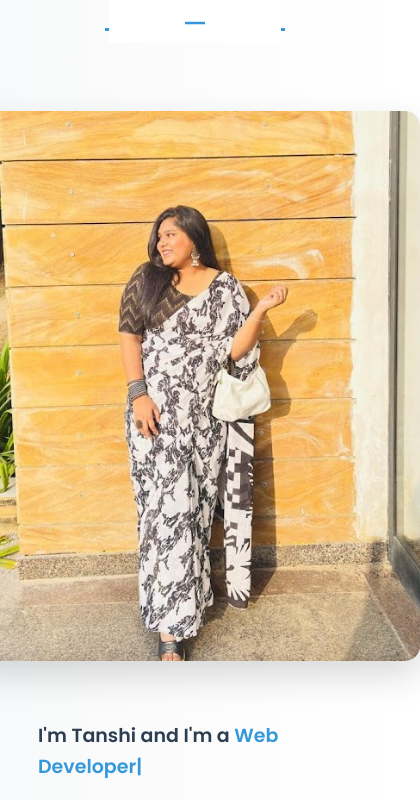
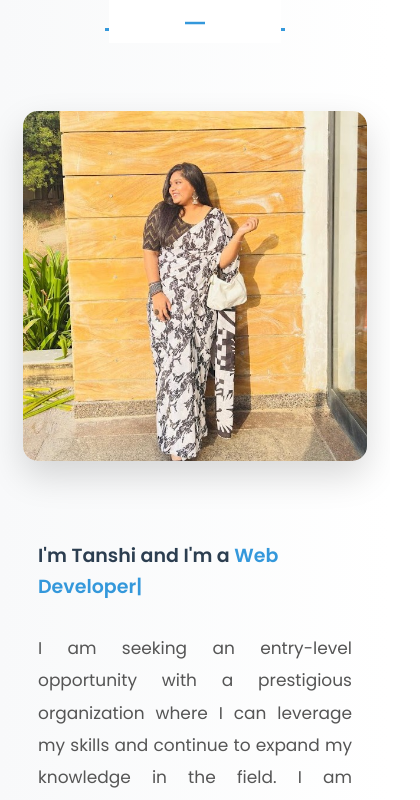
Before and after one commit to tanshi2003/Portfolio, a React (Create React App) app: page / in a window 390 px wide. Shown: the part 960-1760 px from the top of the page, 420 px wide, since content can reach past the window. Built offline with nearby package versions, Linux system fonts and the light colour scheme.

Commit message:
responsive

```diff
--- a/src/App.css
+++ b/src/App.css
@@ -79,13 +79,14 @@ section{
     flex-wrap: wrap;
     align-items: center;
     justify-content: space-between;
+    gap: 2rem;
 }
 section .title{
     position: relative;
     text-align: center;
-    font-size: 40px;
+    font-size: clamp(2.5rem, 5vw, 4rem);
     font-weight: 500;
-    margin-bottom: 60px;
+    margin-bottom: 3rem;
     padding-bottom: 20px;
     font-family: 'Ubuntu', sans-serif;
 }
@@ -158,6 +159,11 @@ section .title::after{
 .navbar.sticky .logo a,
 .navbar.sticky .logo a span {
     color: #fff;
+}
+
+.navbar .menu {
+    display: flex;
+    align-items: center;
 }
 
 .navbar .menu li {
@@ -284,6 +290,7 @@ section .title::after{
 
 .home .home-content .text-3 span {
     background: linear-gradient(135deg, #041d3d, #aef7a9, crimson);
+    background-clip: text;
     -webkit-background-clip: text;
     -webkit-text-fill-color: transparent;
 }
@@ -478,8 +485,10 @@ section .title::after{
 }
 
 .services .serv-content {
-    display: grid;
-    grid-template-columns: repeat(3, 1fr);
+    display: flex;
+    flex-direction: row;
+    justify-content: center;
+    flex-wrap: wrap;
     gap: 30px;
     padding: 0 20px;
     max-width: 1200px;
@@ -496,6 +505,9 @@ section .title::after{
     overflow: hidden;
     backdrop-filter: blur(10px);
     border: 1px solid rgba(255, 255, 255, 0.1);
+    flex: 1;
+    min-width: 300px;
+    max-width: 380px;
 }
 
 .services .serv-content .card::before {
@@ -752,15 +764,14 @@ section .title::after{
     }
     .about .about-content .right {
         flex: 100%;
+        width: 100%;
+    }
+    .services .serv-content {
+        justify-content: center;
     }
     .services .serv-content .card {
-        width: calc(50% - 10px);
-        margin-bottom: 20px;
-    }
-    .skills .skills-content .column,
-    .contact .contact-content .column {
-        width: 100%;
-        margin-bottom: 35px;
+        flex: 0 1 calc(50% - 30px);
+        min-width: 280px;
     }
 }
 
@@ -777,9 +788,9 @@ section .title::after{
     .home .home-content a {
         font-size: 20px;
     }
-    .services .serv-content .card,
-    .work {
-        width: 100%;
+    .services .serv-content .card {
+        flex: 1 1 100%;
+        margin: 0 20px;
     }
 }
 
@@ -1133,22 +1144,41 @@ section .title::after{
     color: #fff;
 }
 
-/* Responsive adjustments */
-@media (max-width: 768px) {
-    .work {
-        min-width: 300px;
-    }
-
-    .proj-content {
-        padding: 20px;
-    }
+/* Base responsive adjustments */
+.max-width {
+    width: 100%;
+    padding: 0 30px;
+    margin: auto;
 }
 
-@media (max-width: 480px) {
-    .work {
-        min-width: 250px;
-    }
+.about .about-content,
+.services .serv-content,
+.skills .skills-content,
+.projects .proj-content,
+.contact .contact-content {
+    display: flex;
+    flex-wrap: wrap;
+    align-items: center;
+    justify-content: space-between;
+    gap: 2rem;
 }
+
+.skills .skills-content .column,
+.contact .contact-content .column {
+    width: calc(50% - 30px);
+    margin-bottom: 30px;
+}
+
+section .title {
+    font-size: clamp(2.5rem, 5vw, 4rem);
+    margin-bottom: 3rem;
+}
+
+.navbar .menu {
+    display: flex;
+    align-items: center;
+}
+
 /* ===== Contact Section Styling ===== */
 .contact {
   background-color: #0a192f;
@@ -1314,13 +1344,144 @@ textarea:focus {
   transform: scale(1.05);
 }
 
-/* Responsive Design */
-@media (max-width: 768px) {
-  .contact-content {
-    flex-direction: column;
-  }
+/* Media Queries for Responsive Design */
+@media screen and (max-width: 1300px) {
+    .max-width {
+        padding: 0 50px;
+    }
+}
 
-  .social-menu ul {
-    justify-content: flex-start;
-  }
+@media screen and (max-width: 1104px) {
+    .about .about-content .left img {
+        width: 350px;
+        height: 350px;
+    }
 }
+
+@media screen and (max-width: 991px) {
+    .max-width {
+        padding: 0 50px;
+    }
+}
+
+@media screen and (max-width: 947px) {
+    .menu-btn {
+        display: block;
+        z-index: 999;
+    }
+    .menu-btn i.active:before {
+        content: "\f00d";
+    }
+    .navbar .menu {
+        position: fixed;
+        height: 100vh;
+        width: 100%;
+        left: -100%;
+        top: 0;
+        background: rgba(17, 17, 17, 0.9);
+        text-align: center;
+        padding-top: 80px;
+        transition: all 0.3s ease;
+    }
+    .navbar .menu.active {
+        left: 0;
+    }
+    .navbar .menu li {
+        display: block;
+    }
+    .navbar .menu li a {
+        display: inline-block;
+        margin: 20px 0;
+        font-size: 25px;
+    }
+    .home .home-content .text-2 {
+        font-size: 70px;
+    }
+    .home .home-content .text-3 {
+        font-size: 35px;
+    }
+    .home .home-content a {
+        font-size: 23px;
+        padding: 10px 30px;
+    }
+    .max-width {
+        max-width: 930px;
+    }
+    .about .about-content .column {
+        width: 100%;
+    }
+    .about .about-content .left {
+        display: flex;
+        justify-content: center;
+        margin: 0 auto 60px;
+    }
+    .about .about-content .right {
+        flex: 100%;
+        width: 100%;
+    }
+    .services .serv-content {
+        grid-template-columns: repeat(2, 1fr);
+    }
+}
+
+@media screen and (max-width: 690px) {
+    .max-width {
+        padding: 0 23px;
+    }
+    .home .home-content .text-2 {
+        font-size: 60px;
+    }
+    .home .home-content .text-3 {
+        font-size: 32px;
+    }
+    .home .home-content a {
+        font-size: 20px;
+    }
+    .services .serv-content {
+        grid-template-columns: 1fr;
+    }
+}
+
+@media screen and (max-width: 500px) {
+    .home .home-content .text-2 {
+        font-size: 50px;
+    }
+    .home .home-content .text-3 {
+        font-size: 27px;
+    }
+    .about .about-content .right .text,
+    .skills .skills-content .left .text {
+        font-size: 19px;
+    }
+    .contact .right form .fields {
+        flex-direction: column;
+    }
+    .contact .right form .name,
+    .contact .right form .email {
+        margin: 0;
+    }
+    .scroll-up-btn {
+        right: 15px;
+        bottom: 15px;
+        height: 38px;
+        width: 35px;
+        font-size: 23px;
+        line-height: 38px;
+    }
+}
+
+/* Additional responsive adjustments */
+@media screen and (max-width: 380px) {
+    .home .home-content .text-1 {
+        font-size: 22px;
+    }
+    .home .home-content .text-2 {
+        font-size: 40px;
+    }
+    .home .home-content .text-3 {
+        font-size: 22px;
+    }
+    .navbar .logo a {
+        font-size: 2.8rem;
+    }
+}
```
